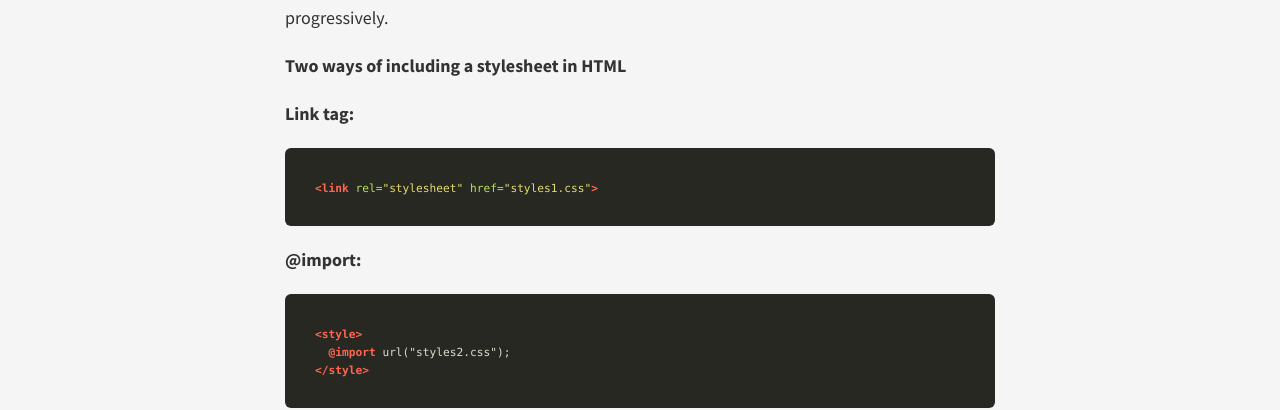
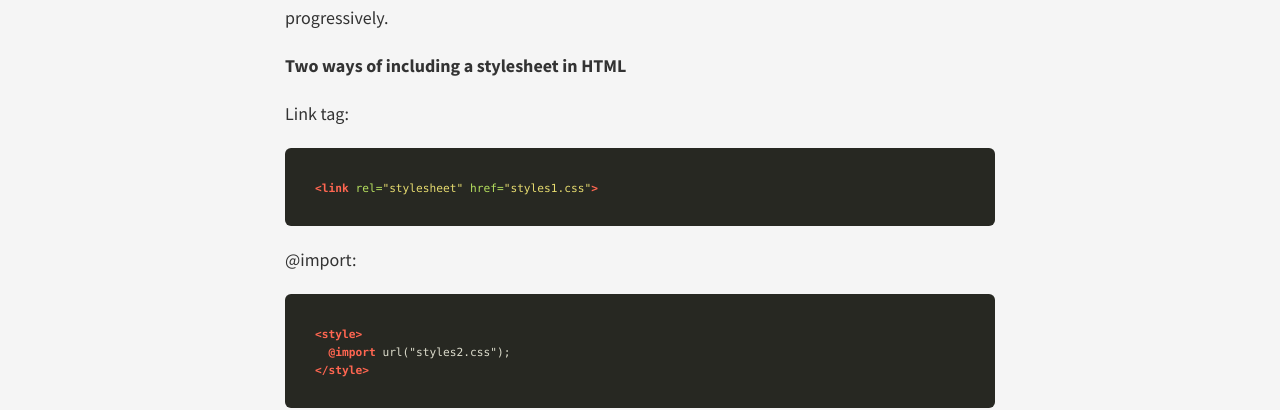
Before and after one commit to ycswaves/blog, a Jekyll site: the page built from _posts/2015-08-05-web-performance-stylesheets-on-top.md, in a window 1280 px wide. Shown: the part 618-1028 px from the top of the page. Built offline with Jekyll 4.4.1, drawn with Linux system fonts in a browser that asks for light colours; nearby versions of some CDN libraries; Markdown is read by kramdown in place of the engine named in the settings; comment, search, counter and statistics services are not loaded.

Commit message:
add content

```diff
--- a/_posts/2015-08-05-web-performance-stylesheets-on-top.md
+++ b/_posts/2015-08-05-web-performance-stylesheets-on-top.md
@@ -12,12 +12,12 @@ The problem with putting stylesheets near the bottom of the page is that it proh
 To avoid the blank white screen at the very first beginning of page loading, especially in IE, move the stylesheet to the top in the HTML's `<head>` section so that the page can render progressively.
 
 #### Two ways of including a stylesheet in HTML
-**Link tag:**
+Link tag:
 {% highlight html %}
 <link rel="stylesheet" href="styles1.css">
 {% endhighlight %}
 
-**@import:**
+@import:
 {% highlight html %}
 <style>
   @import url("styles2.css");
```
